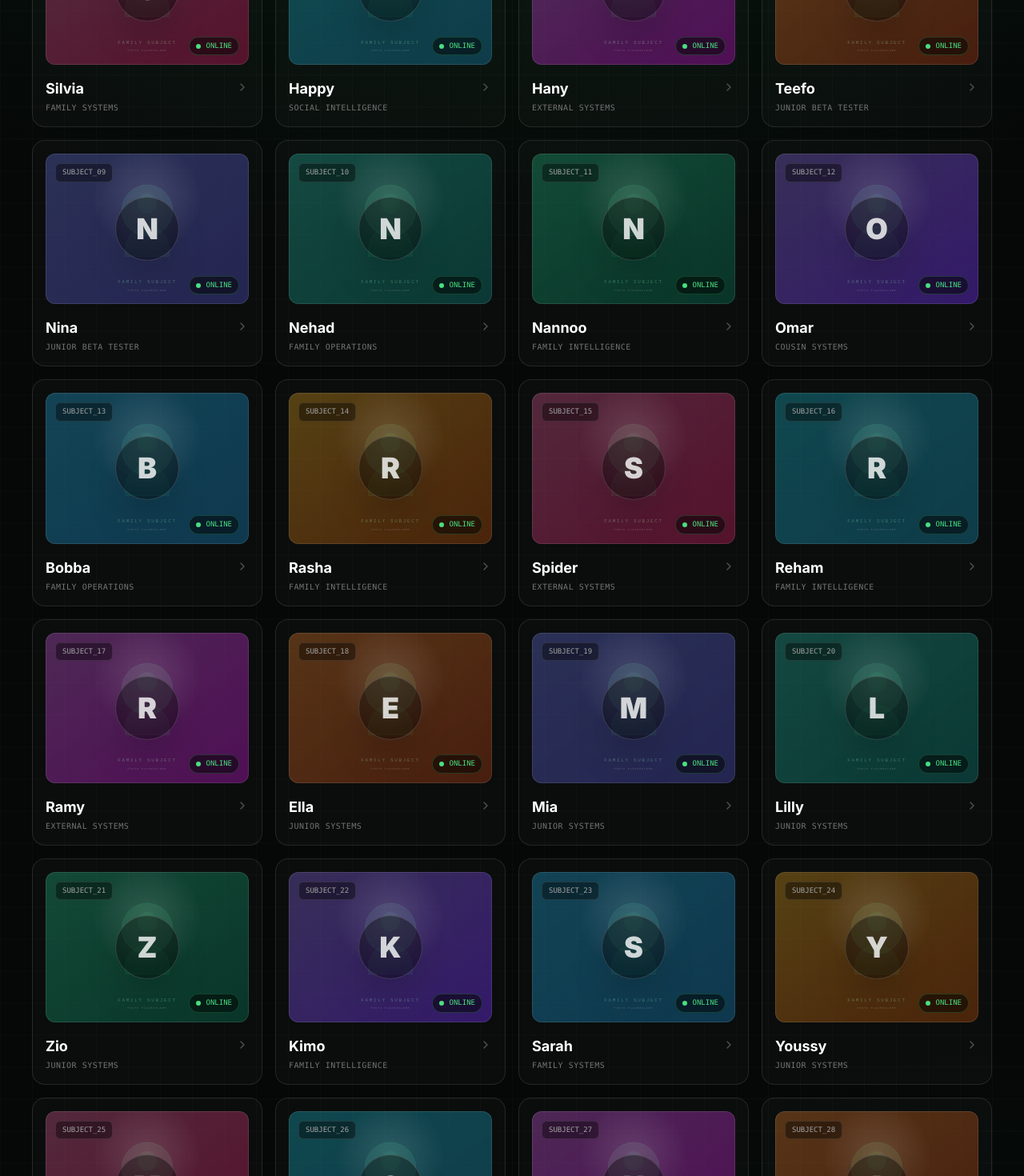
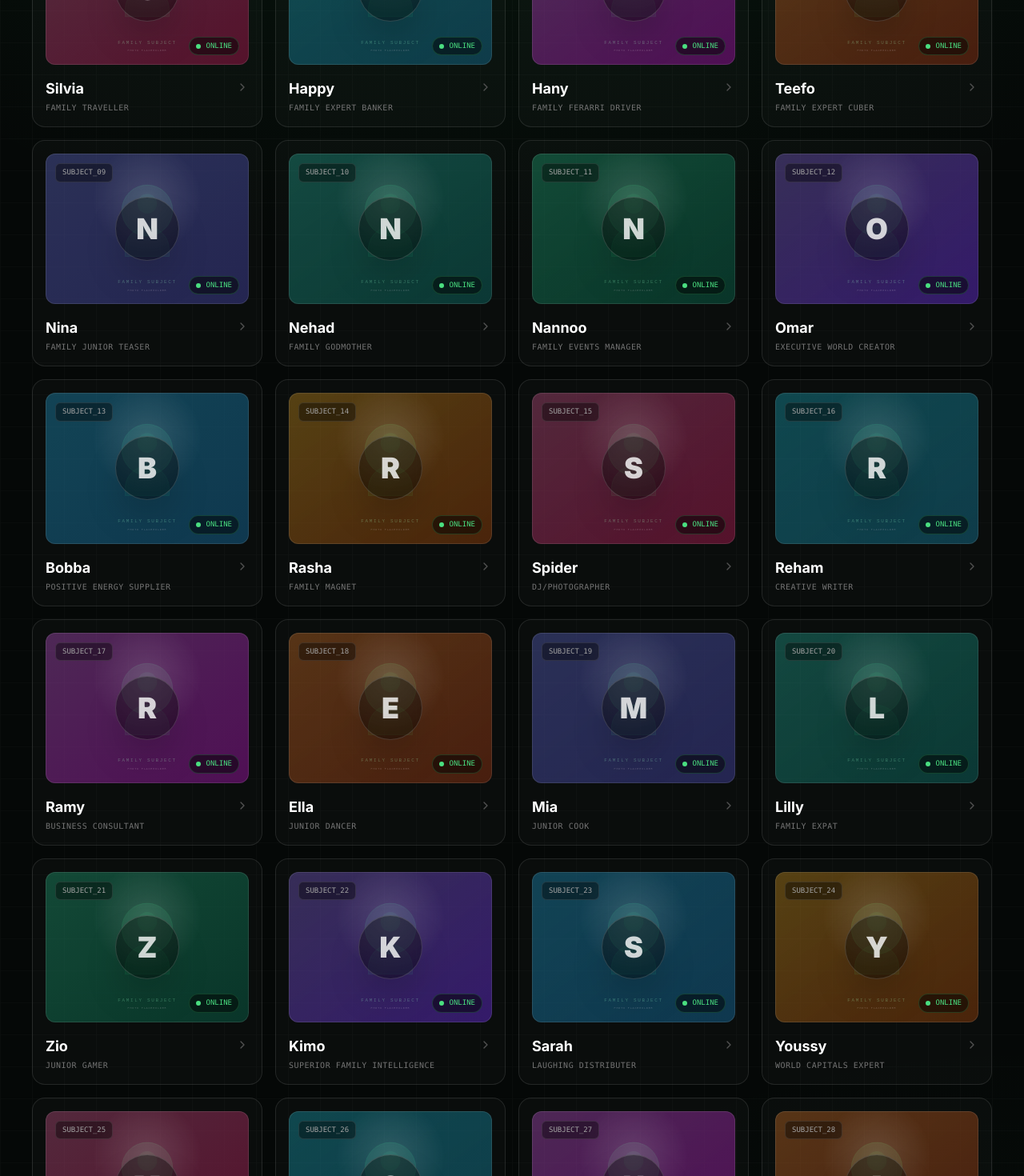
Before and after one commit to joeyoggie/bitsofmyself, a Next.js app: page /family in a window 1280 px wide. Shown: the part 760-2230 px from the top of the page at 80% size. Built offline with nearby package versions, Linux system fonts and the light colour scheme.

Commit message:
updete descriptions

```diff
--- a/src/app/family/page.tsx
+++ b/src/app/family/page.tsx
@@ -23,41 +23,41 @@ import {
 // The app intentionally keeps all content local so it works without an internet connection.
 const FAMILY = [
   { id: 'youssef', name: 'Youssef', role: 'Family Engineer', initials: 'Y', color: 'from-emerald-500/30 to-emerald-950', stats: { intelligence: 98, chaos: 61, dadEnergy: 94, snackDetection: 96 }, traits: ['Family Member', 'Personality Detected', 'Family System Online'], description: 'Youssef is registered in the Family Intelligence System as Family Engineer.' },
-  { id: 'dina', name: 'Dina', role: 'Chief Family Cook', initials: 'D', color: 'from-violet-500/30 to-violet-950', stats: { intelligence: 97, chaos: 48, dadEnergy: 88, snackDetection: 91 }, traits: ['Family Member', 'Personality Detected', 'Family System Online'], description: 'Dina is registered in the Family Intelligence System as Family Sports Expert.' },
-  { id: 'omar', name: 'Omar', role: 'Junior Chaos Engineer', initials: 'O', color: 'from-sky-500/30 to-sky-950', stats: { intelligence: 96, chaos: 97, dadEnergy: 52, snackDetection: 100 }, traits: ['Family Member', 'Personality Detected', 'Family System Online'], description: 'Omar is registered in the Family Intelligence System as Junior Sweet Tooth.' },
+  { id: 'dina', name: 'Dina', role: 'Family Sports Expert', initials: 'D', color: 'from-violet-500/30 to-violet-950', stats: { intelligence: 97, chaos: 48, dadEnergy: 88, snackDetection: 91 }, traits: ['Family Member', 'Personality Detected', 'Family System Online'], description: 'Dina is registered in the Family Intelligence System as Family Sports Expert.' },
+  { id: 'omar', name: 'Omar', role: 'Junior Sweet Tooth', initials: 'O', color: 'from-sky-500/30 to-sky-950', stats: { intelligence: 96, chaos: 97, dadEnergy: 52, snackDetection: 100 }, traits: ['Family Member', 'Personality Detected', 'Family System Online'], description: 'Omar is registered in the Family Intelligence System as Junior Sweet Tooth.' },
   { id: 'mido', name: 'Mido', role: 'Family Consultant', initials: 'M', color: 'from-amber-500/30 to-amber-950', stats: { intelligence: 80, chaos: 74, dadEnergy: 78, snackDetection: 80 }, traits: ['Family Member', 'Personality Detected', 'Family System Online'], description: 'Mido is registered in the Family Intelligence System as Family Consultant.' },
-  { id: 'silvia', name: 'Silvia', role: 'Family Systems', initials: 'S', color: 'from-pink-500/30 to-pink-950', stats: { intelligence: 87, chaos: 87, dadEnergy: 89, snackDetection: 97 }, traits: ['Family Member', 'Personality Detected', 'Family System Online'], description: 'Silvia is registered in the Family Intelligence System as Family Traveller.' },
-  { id: 'happy', name: 'Happy', role: 'Social Intelligence', initials: 'H', color: 'from-cyan-500/30 to-cyan-950', stats: { intelligence: 94, chaos: 39, dadEnergy: 100, snackDetection: 78 }, traits: ['Family Member', 'Personality Detected', 'Family System Online'], description: 'Happy is registered in the Family Intelligence System as Family Expert Banker.' },
-  { id: 'hany', name: 'Hany', role: 'External Systems', initials: 'H', color: 'from-fuchsia-500/30 to-fuchsia-950', stats: { intelligence: 80, chaos: 52, dadEnergy: 55, snackDetection: 95 }, traits: ['Family Member', 'Personality Detected', 'Family System Online'], description: 'Hany is registered in the Family Intelligence System as Family Ferarri Driver.' },
-  { id: 'teefo', name: 'Teefo', role: 'Junior Beta Tester', initials: 'T', color: 'from-orange-500/30 to-orange-950', stats: { intelligence: 87, chaos: 65, dadEnergy: 66, snackDetection: 76 }, traits: ['Family Member', 'Personality Detected', 'Family System Online'], description: 'Teefo is registered in the Family Intelligence System as Family Expert Cuber.' },
-  { id: 'nina', name: 'Nina', role: 'Junior Beta Tester', initials: 'N', color: 'from-indigo-500/30 to-indigo-950', stats: { intelligence: 94, chaos: 78, dadEnergy: 77, snackDetection: 93 }, traits: ['Family Member', 'Personality Detected', 'Family System Online'], description: 'Nina is registered in the Family Intelligence System as Family Junior Teaser.' },
-  { id: 'nehad', name: 'Nehad', role: 'Family Operations', initials: 'N', color: 'from-teal-500/30 to-teal-950', stats: { intelligence: 80, chaos: 91, dadEnergy: 88, snackDetection: 74 }, traits: ['Family Member', 'Personality Detected', 'Family System Online'], description: 'Nehad is registered in the Family Intelligence System as Family Godmother.' },
-  { id: 'nannoo', name: 'Nannoo', role: 'Family Intelligence', initials: 'N', color: 'from-emerald-500/30 to-emerald-950', stats: { intelligence: 87, chaos: 43, dadEnergy: 99, snackDetection: 91 }, traits: ['Family Member', 'Personality Detected', 'Family System Online'], description: 'Nannoo is registered in the Family Intelligence System as Family Events Manager.' },
-  { id: 'omar-cousin', name: 'Omar', role: 'Cousin Systems', initials: 'O', color: 'from-violet-500/30 to-violet-950', stats: { intelligence: 94, chaos: 56, dadEnergy: 54, snackDetection: 72 }, traits: ['Family Member', 'Personality Detected', 'Family System Online'], description: 'Omar is registered in the Family Intelligence System as Executive World Creator.' },
-  { id: 'bobba', name: 'Bobba', role: 'Family Operations', initials: 'B', color: 'from-sky-500/30 to-sky-950', stats: { intelligence: 80, chaos: 69, dadEnergy: 65, snackDetection: 89 }, traits: ['Family Member', 'Personality Detected', 'Family System Online'], description: 'Bobba is registered in the Family Intelligence System as Positive Energy Supplier.' },
-  { id: 'rasha', name: 'Rasha', role: 'Family Intelligence', initials: 'R', color: 'from-amber-500/30 to-amber-950', stats: { intelligence: 87, chaos: 82, dadEnergy: 76, snackDetection: 70 }, traits: ['Family Member', 'Personality Detected', 'Family System Online'], description: 'Rasha is registered in the Family Intelligence System as Family Magnet.' },
-  { id: 'spider', name: 'Spider', role: 'External Systems', initials: 'S', color: 'from-pink-500/30 to-pink-950', stats: { intelligence: 94, chaos: 95, dadEnergy: 87, snackDetection: 87 }, traits: ['Family Member', 'Personality Detected', 'Family System Online'], description: 'Spider is registered in the Family Intelligence System as DJ/Photographer.' },
-  { id: 'reham', name: 'Reham', role: 'Family Intelligence', initials: 'R', color: 'from-cyan-500/30 to-cyan-950', stats: { intelligence: 80, chaos: 47, dadEnergy: 98, snackDetection: 68 }, traits: ['Family Member', 'Personality Detected', 'Family System Online'], description: 'Reham is registered in the Family Intelligence System as Creative Writer.' },
-  { id: 'ramy', name: 'Ramy', role: 'External Systems', initials: 'R', color: 'from-fuchsia-500/30 to-fuchsia-950', stats: { intelligence: 87, chaos: 60, dadEnergy: 53, snackDetection: 85 }, traits: ['Family Member', 'Personality Detected', 'Family System Online'], description: 'Ramy is registered in the Family Intelligence System as Business Consultant.' },
-  { id: 'ella', name: 'Ella', role: 'Junior Systems', initials: 'E', color: 'from-orange-500/30 to-orange-950', stats: { intelligence: 94, chaos: 73, dadEnergy: 64, snackDetection: 66 }, traits: ['Family Member', 'Personality Detected', 'Family System Online'], description: 'Ella is registered in the Family Intelligence System as Junior Dancer.' },
-  { id: 'mia', name: 'Mia', role: 'Junior Systems', initials: 'M', color: 'from-indigo-500/30 to-indigo-950', stats: { intelligence: 80, chaos: 86, dadEnergy: 75, snackDetection: 83 }, traits: ['Family Member', 'Personality Detected', 'Family System Online'], description: 'Mia is registered in the Family Intelligence System as Junior Cook.' },
-  { id: 'lilly', name: 'Lilly', role: 'Junior Systems', initials: 'L', color: 'from-teal-500/30 to-teal-950', stats: { intelligence: 87, chaos: 38, dadEnergy: 86, snackDetection: 100 }, traits: ['Family Member', 'Personality Detected', 'Family System Online'], description: 'Lilly is registered in the Family Intelligence System as Family Expat.' },
-  { id: 'zio', name: 'Zio', role: 'Junior Systems', initials: 'Z', color: 'from-emerald-500/30 to-emerald-950', stats: { intelligence: 94, chaos: 51, dadEnergy: 97, snackDetection: 81 }, traits: ['Family Member', 'Personality Detected', 'Family System Online'], description: 'Zio is registered in the Family Intelligence System as Junior Gamer.' },
-  { id: 'kimo', name: 'Kimo', role: 'Family Intelligence', initials: 'K', color: 'from-violet-500/30 to-violet-950', stats: { intelligence: 80, chaos: 64, dadEnergy: 52, snackDetection: 98 }, traits: ['Family Member', 'Personality Detected', 'Family System Online'], description: 'Kimo is registered in the Family Intelligence System as Superior Family Intelligence.' },
-  { id: 'sarah', name: 'Sarah', role: 'Family Systems', initials: 'S', color: 'from-sky-500/30 to-sky-950', stats: { intelligence: 87, chaos: 77, dadEnergy: 63, snackDetection: 79 }, traits: ['Family Member', 'Personality Detected', 'Family System Online'], description: 'Sarah is registered in the Family Intelligence System as Laughing Distributer.' },
-  { id: 'youssy', name: 'Youssy', role: 'Junior Systems', initials: 'Y', color: 'from-amber-500/30 to-amber-950', stats: { intelligence: 94, chaos: 90, dadEnergy: 74, snackDetection: 96 }, traits: ['Family Member', 'Personality Detected', 'Family System Online'], description: 'Youssy is registered in the Family Intelligence System as World Capitals Expert.' },
-  { id: 'malek', name: 'Malek', role: 'Junior Systems', initials: 'M', color: 'from-pink-500/30 to-pink-950', stats: { intelligence: 80, chaos: 42, dadEnergy: 85, snackDetection: 77 }, traits: ['Family Member', 'Personality Detected', 'Family System Online'], description: 'Malek is registered in the Family Intelligence System as Prankster.' },
+  { id: 'silvia', name: 'Silvia', role: 'Family Traveller', initials: 'S', color: 'from-pink-500/30 to-pink-950', stats: { intelligence: 87, chaos: 87, dadEnergy: 89, snackDetection: 97 }, traits: ['Family Member', 'Personality Detected', 'Family System Online'], description: 'Silvia is registered in the Family Intelligence System as Family Traveller.' },
+  { id: 'happy', name: 'Happy', role: 'Family Expert Banker', initials: 'H', color: 'from-cyan-500/30 to-cyan-950', stats: { intelligence: 94, chaos: 39, dadEnergy: 100, snackDetection: 78 }, traits: ['Family Member', 'Personality Detected', 'Family System Online'], description: 'Happy is registered in the Family Intelligence System as Family Expert Banker.' },
+  { id: 'hany', name: 'Hany', role: 'Family Ferarri Driver', initials: 'H', color: 'from-fuchsia-500/30 to-fuchsia-950', stats: { intelligence: 80, chaos: 52, dadEnergy: 55, snackDetection: 95 }, traits: ['Family Member', 'Personality Detected', 'Family System Online'], description: 'Hany is registered in the Family Intelligence System as Family Ferarri Driver.' },
+  { id: 'teefo', name: 'Teefo', role: 'Family Expert Cuber', initials: 'T', color: 'from-orange-500/30 to-orange-950', stats: { intelligence: 87, chaos: 65, dadEnergy: 66, snackDetection: 76 }, traits: ['Family Member', 'Personality Detected', 'Family System Online'], description: 'Teefo is registered in the Family Intelligence System as Family Expert Cuber.' },
+  { id: 'nina', name: 'Nina', role: 'Family Junior Teaser', initials: 'N', color: 'from-indigo-500/30 to-indigo-950', stats: { intelligence: 94, chaos: 78, dadEnergy: 77, snackDetection: 93 }, traits: ['Family Member', 'Personality Detected', 'Family System Online'], description: 'Nina is registered in the Family Intelligence System as Family Junior Teaser.' },
+  { id: 'nehad', name: 'Nehad', role: 'Family Godmother', initials: 'N', color: 'from-teal-500/30 to-teal-950', stats: { intelligence: 80, chaos: 91, dadEnergy: 88, snackDetection: 74 }, traits: ['Family Member', 'Personality Detected', 'Family System Online'], description: 'Nehad is registered in the Family Intelligence System as Family Godmother.' },
+  { id: 'nannoo', name: 'Nannoo', role: 'Family Events Manager', initials: 'N', color: 'from-emerald-500/30 to-emerald-950', stats: { intelligence: 87, chaos: 43, dadEnergy: 99, snackDetection: 91 }, traits: ['Family Member', 'Personality Detected', 'Family System Online'], description: 'Nannoo is registered in the Family Intelligence System as Family Events Manager.' },
+  { id: 'omar-cousin', name: 'Omar', role: 'Executive World Creator', initials: 'O', color: 'from-violet-500/30 to-violet-950', stats: { intelligence: 94, chaos: 56, dadEnergy: 54, snackDetection: 72 }, traits: ['Family Member', 'Personality Detected', 'Family System Online'], description: 'Omar is registered in the Family Intelligence System as Executive World Creator.' },
+  { id: 'bobba', name: 'Bobba', role: 'Positive Energy Supplier', initials: 'B', color: 'from-sky-500/30 to-sky-950', stats: { intelligence: 80, chaos: 69, dadEnergy: 65, snackDetection: 89 }, traits: ['Family Member', 'Personality Detected', 'Family System Online'], description: 'Bobba is registered in the Family Intelligence System as Positive Energy Supplier.' },
+  { id: 'rasha', name: 'Rasha', role: 'Family Magnet', initials: 'R', color: 'from-amber-500/30 to-amber-950', stats: { intelligence: 87, chaos: 82, dadEnergy: 76, snackDetection: 70 }, traits: ['Family Member', 'Personality Detected', 'Family System Online'], description: 'Rasha is registered in the Family Intelligence System as Family Magnet.' },
+  { id: 'spider', name: 'Spider', role: 'DJ/Photographer', initials: 'S', color: 'from-pink-500/30 to-pink-950', stats: { intelligence: 94, chaos: 95, dadEnergy: 87, snackDetection: 87 }, traits: ['Family Member', 'Personality Detected', 'Family System Online'], description: 'Spider is registered in the Family Intelligence System as DJ/Photographer.' },
+  { id: 'reham', name: 'Reham', role: 'Creative Writer', initials: 'R', color: 'from-cyan-500/30 to-cyan-950', stats: { intelligence: 80, chaos: 47, dadEnergy: 98, snackDetection: 68 }, traits: ['Family Member', 'Personality Detected', 'Family System Online'], description: 'Reham is registered in the Family Intelligence System as Creative Writer.' },
+  { id: 'ramy', name: 'Ramy', role: 'Business Consultant', initials: 'R', color: 'from-fuchsia-500/30 to-fuchsia-950', stats: { intelligence: 87, chaos: 60, dadEnergy: 53, snackDetection: 85 }, traits: ['Family Member', 'Personality Detected', 'Family System Online'], description: 'Ramy is registered in the Family Intelligence System as Business Consultant.' },
+  { id: 'ella', name: 'Ella', role: 'Junior Dancer', initials: 'E', color: 'from-orange-500/30 to-orange-950', stats: { intelligence: 94, chaos: 73, dadEnergy: 64, snackDetection: 66 }, traits: ['Family Member', 'Personality Detected', 'Family System Online'], description: 'Ella is registered in the Family Intelligence System as Junior Dancer.' },
+  { id: 'mia', name: 'Mia', role: 'Junior Cook', initials: 'M', color: 'from-indigo-500/30 to-indigo-950', stats: { intelligence: 80, chaos: 86, dadEnergy: 75, snackDetection: 83 }, traits: ['Family Member', 'Personality Detected', 'Family System Online'], description: 'Mia is registered in the Family Intelligence System as Junior Cook.' },
+  { id: 'lilly', name: 'Lilly', role: 'Family Expat', initials: 'L', color: 'from-teal-500/30 to-teal-950', stats: { intelligence: 87, chaos: 38, dadEnergy: 86, snackDetection: 100 }, traits: ['Family Member', 'Personality Detected', 'Family System Online'], description: 'Lilly is registered in the Family Intelligence System as Family Expat.' },
+  { id: 'zio', name: 'Zio', role: 'Junior Gamer', initials: 'Z', color: 'from-emerald-500/30 to-emerald-950', stats: { intelligence: 94, chaos: 51, dadEnergy: 97, snackDetection: 81 }, traits: ['Family Member', 'Personality Detected', 'Family System Online'], description: 'Zio is registered in the Family Intelligence System as Junior Gamer.' },
+  { id: 'kimo', name: 'Kimo', role: 'Superior Family Intelligence', initials: 'K', color: 'from-violet-500/30 to-violet-950', stats: { intelligence: 80, chaos: 64, dadEnergy: 52, snackDetection: 98 }, traits: ['Family Member', 'Personality Detected', 'Family System Online'], description: 'Kimo is registered in the Family Intelligence System as Superior Family Intelligence.' },
+  { id: 'sarah', name: 'Sarah', role: 'Laughing Distributer', initials: 'S', color: 'from-sky-500/30 to-sky-950', stats: { intelligence: 87, chaos: 77, dadEnergy: 63, snackDetection: 79 }, traits: ['Family Member', 'Personality Detected', 'Family System Online'], description: 'Sarah is registered in the Family Intelligence System as Laughing Distributer.' },
+  { id: 'youssy', name: 'Youssy', role: 'World Capitals Expert', initials: 'Y', color: 'from-amber-500/30 to-amber-950', stats: { intelligence: 94, chaos: 90, dadEnergy: 74, snackDetection: 96 }, traits: ['Family Member', 'Personality Detected', 'Family System Online'], description: 'Youssy is registered in the Family Intelligence System as World Capitals Expert.' },
+  { id: 'malek', name: 'Malek', role: 'Prankster', initials: 'M', color: 'from-pink-500/30 to-pink-950', stats: { intelligence: 80, chaos: 42, dadEnergy: 85, snackDetection: 77 }, traits: ['Family Member', 'Personality Detected', 'Family System Online'], description: 'Malek is registered in the Family Intelligence System as Prankster.' },
   { id: 'salma', name: 'Salma', role: 'Junior Systems', initials: 'S', color: 'from-cyan-500/30 to-cyan-950', stats: { intelligence: 87, chaos: 55, dadEnergy: 96, snackDetection: 94 }, traits: ['Family Member', 'Personality Detected', 'Family System Online'], description: 'Salma is registered in the Family Intelligence System as Junior Systems.' },
-  { id: 'nolly', name: 'Nolly', role: 'Family Operations', initials: 'N', color: 'from-fuchsia-500/30 to-fuchsia-950', stats: { intelligence: 94, chaos: 68, dadEnergy: 51, snackDetection: 75 }, traits: ['Family Member', 'Personality Detected', 'Family System Online'], description: 'Nolly is registered in the Family Intelligence System as Family Royal Queen.' },
-  { id: 'aya', name: 'Aya', role: 'Family Intelligence', initials: 'A', color: 'from-orange-500/30 to-orange-950', stats: { intelligence: 80, chaos: 81, dadEnergy: 62, snackDetection: 92 }, traits: ['Family Member', 'Personality Detected', 'Family System Online'], description: 'Aya is registered in the Family Intelligence System as Family Patience In a Bottle.' },
-  { id: 'mohamed', name: 'Mohamed', role: 'External Systems', initials: 'M', color: 'from-indigo-500/30 to-indigo-950', stats: { intelligence: 87, chaos: 94, dadEnergy: 73, snackDetection: 73 }, traits: ['Family Member', 'Personality Detected', 'Family System Online'], description: 'Mohamed is registered in the Family Intelligence System as AI Manager.' },
-  { id: 'silo', name: 'Silo', role: 'Junior Systems', initials: 'S', color: 'from-teal-500/30 to-teal-950', stats: { intelligence: 94, chaos: 46, dadEnergy: 84, snackDetection: 90 }, traits: ['Family Member', 'Personality Detected', 'Family System Online'], description: 'Silo is registered in the Family Intelligence System as Gymnaster.' },
-  { id: 'maya', name: 'Maya', role: 'Junior Systems', initials: 'M', color: 'from-emerald-500/30 to-emerald-950', stats: { intelligence: 80, chaos: 59, dadEnergy: 95, snackDetection: 71 }, traits: ['Family Member', 'Personality Detected', 'Family System Online'], description: 'Maya is registered in the Family Intelligence System as Junior YouTube Expert.' },
-  { id: 'osos', name: 'Osos', role: 'Family Intelligence', initials: 'O', color: 'from-violet-500/30 to-violet-950', stats: { intelligence: 87, chaos: 72, dadEnergy: 50, snackDetection: 88 }, traits: ['Family Member', 'Personality Detected', 'Family System Online'], description: 'Osos is registered in the Family Intelligence System as Family Legal Advisor.' },
-  { id: 'mizo', name: 'Mizo', role: 'Family Intelligence', initials: 'M', color: 'from-sky-500/30 to-sky-950', stats: { intelligence: 94, chaos: 85, dadEnergy: 61, snackDetection: 69 }, traits: ['Family Member', 'Personality Detected', 'Family System Online'], description: 'Mizo is registered in the Family Intelligence System as Egyptian Foreign Representative.' },
-  { id: 'saleh', name: 'saleh', role: 'Family Intelligence', initials: 'M', color: 'from-sky-500/30 to-sky-950', stats: { intelligence: 94, chaos: 85, dadEnergy: 61, snackDetection: 69 }, traits: ['Family Friend', 'Personality Detected', 'Family System Online'], description: 'Saleh is registered in the Family Intelligence System as Vape Expert.' },
-  { id: 'dodi', name: 'Dodi', role: 'Family Intelligence', initials: 'M', color: 'from-sky-500/30 to-sky-950', stats: { intelligence: 94, chaos: 85, dadEnergy: 61, snackDetection: 69 }, traits: ['Family Friend', 'Personality Detected', 'Family System Online'], description: 'Dodi is registered in the Family Intelligence System as Family Friend.' },
-]
+  { id: 'nolly', name: 'Nolly', role: 'Family Royal Queen', initials: 'N', color: 'from-fuchsia-500/30 to-fuchsia-950', stats: { intelligence: 94, chaos: 68, dadEnergy: 51, snackDetection: 75 }, traits: ['Family Member', 'Personality Detected', 'Family System Online'], description: 'Nolly is registered in the Family Intelligence System as Family Royal Queen.' },
+  { id: 'aya', name: 'Aya', role: 'Family Patience In a Bottle', initials: 'A', color: 'from-orange-500/30 to-orange-950', stats: { intelligence: 80, chaos: 81, dadEnergy: 62, snackDetection: 92 }, traits: ['Family Member', 'Personality Detected', 'Family System Online'], description: 'Aya is registered in the Family Intelligence System as Family Patience In a Bottle.' },
+  { id: 'mohamed', name: 'Mohamed', role: 'AI Manager', initials: 'M', color: 'from-indigo-500/30 to-indigo-950', stats: { intelligence: 87, chaos: 94, dadEnergy: 73, snackDetection: 73 }, traits: ['Family Member', 'Personality Detected', 'Family System Online'], description: 'Mohamed is registered in the Family Intelligence System as AI Manager.' },
+  { id: 'silo', name: 'Silo', role: 'Gymnaster', initials: 'S', color: 'from-teal-500/30 to-teal-950', stats: { intelligence: 94, chaos: 46, dadEnergy: 84, snackDetection: 90 }, traits: ['Family Member', 'Personality Detected', 'Family System Online'], description: 'Silo is registered in the Family Intelligence System as Gymnaster.' },
+  { id: 'maya', name: 'Maya', role: 'Junior YouTube Expert', initials: 'M', color: 'from-emerald-500/30 to-emerald-950', stats: { intelligence: 80, chaos: 59, dadEnergy: 95, snackDetection: 71 }, traits: ['Family Member', 'Personality Detected', 'Family System Online'], description: 'Maya is registered in the Family Intelligence System as Junior YouTube Expert.' },
+  { id: 'osos', name: 'Osos', role: 'Family Legal Advisor', initials: 'O', color: 'from-violet-500/30 to-violet-950', stats: { intelligence: 87, chaos: 72, dadEnergy: 50, snackDetection: 88 }, traits: ['Family Member', 'Personality Detected', 'Family System Online'], description: 'Osos is registered in the Family Intelligence System as Family Legal Advisor.' },
+  { id: 'mizo', name: 'Mizo', role: 'Egyptian Foreign Representative', initials: 'M', color: 'from-sky-500/30 to-sky-950', stats: { intelligence: 94, chaos: 85, dadEnergy: 61, snackDetection: 69 }, traits: ['Family Member', 'Personality Detected', 'Family System Online'], description: 'Mizo is registered in the Family Intelligence System as Egyptian Foreign Representative.' },
+  { id: 'saleh', name: 'saleh', role: 'Vape Expert', initials: 'M', color: 'from-sky-500/30 to-sky-950', stats: { intelligence: 94, chaos: 85, dadEnergy: 61, snackDetection: 69 }, traits: ['Family Friend', 'Personality Detected', 'Family System Online'], description: 'Saleh is registered in the Family Intelligence System as Vape Expert.' },
+  { id: 'dodi', name: 'Dodi', role: 'Family Friend', initials: 'M', color: 'from-sky-500/30 to-sky-950', stats: { intelligence: 94, chaos: 85, dadEnergy: 61, snackDetection: 69 }, traits: ['Family Friend', 'Personality Detected', 'Family System Online'], description: 'Dodi is registered in the Family Intelligence System as Family Friend.' },
+];
 
 const PREDICTIONS = [
   ['Who is most likely to eat the last piece of pizza and pretend they didn’t?', 'Osos'],
```
